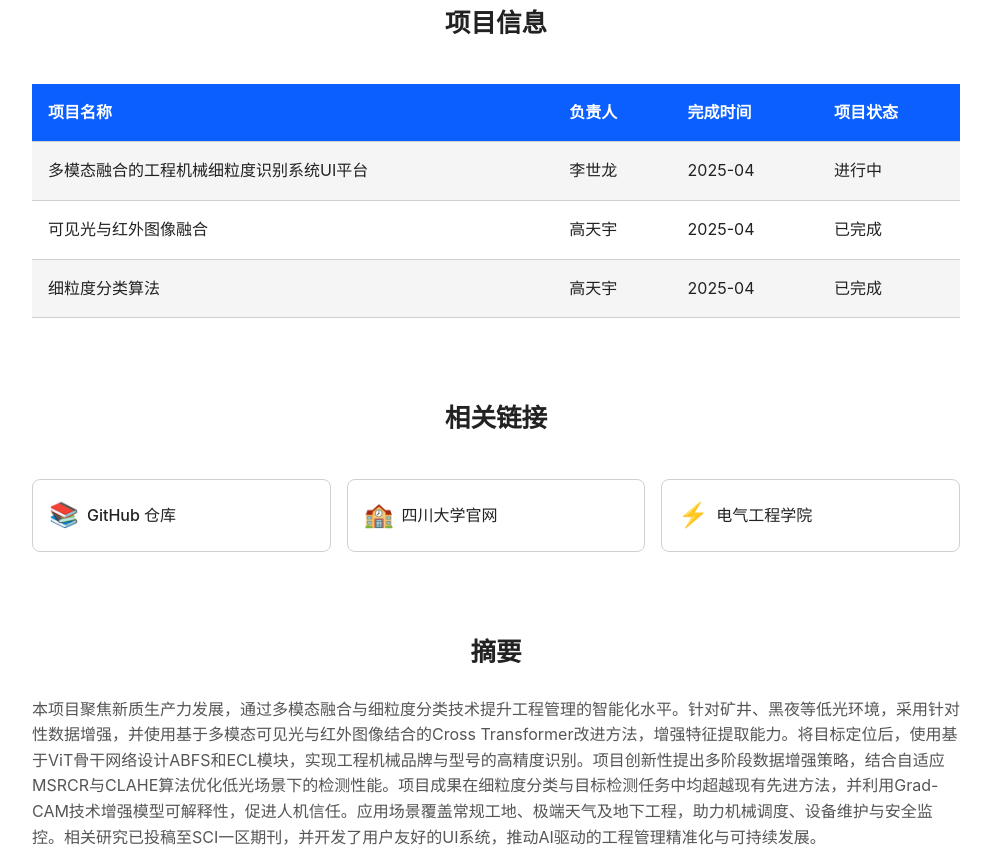
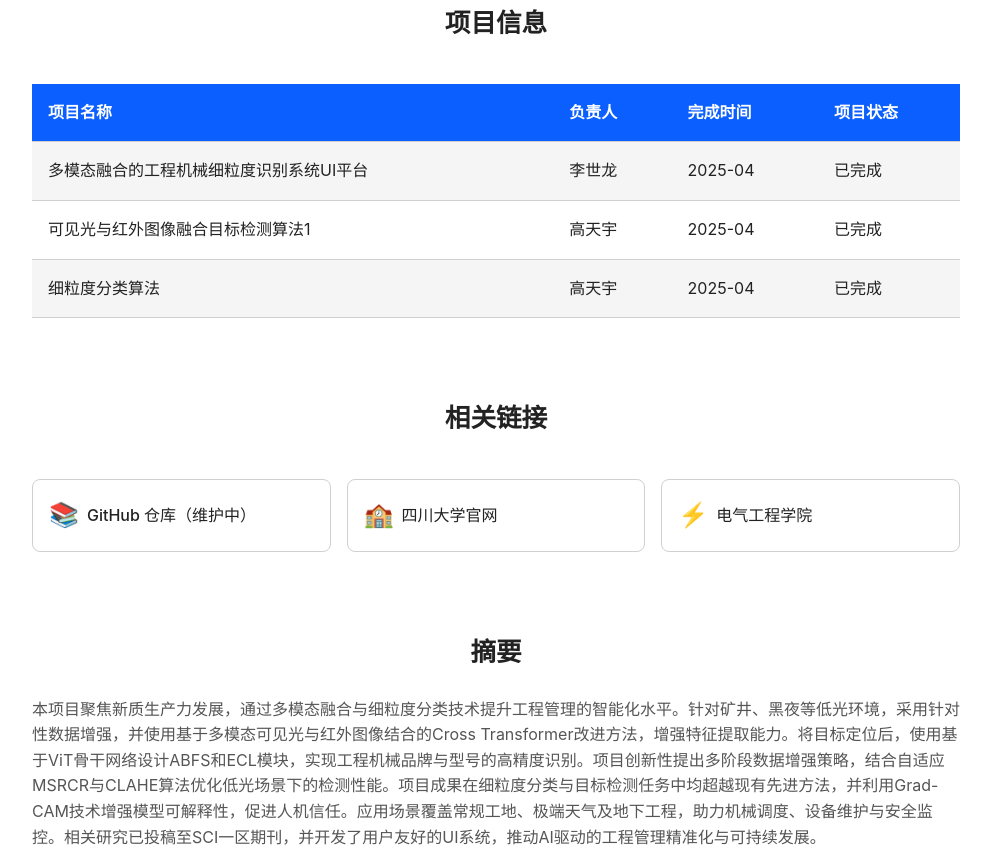
Before and after one commit to 9vvqaq/9vvqaq.github.io, a plain HTML site: page index.html in a window 1280 px wide. Shown: the part 597-1450 px from the top of the page, without its empty margins (144-1135 px from the left). Drawn offline with Linux system fonts and the light colour scheme; a script that the page names is missing.

Commit message:
Add files via upload

```diff
--- a/index.html
+++ b/index.html
@@ -74,10 +74,10 @@ canvas{height:128px;width:128px}
             <td>多模态融合的工程机械细粒度识别系统UI平台</td>
             <td>李世龙</td>
             <td>2025-04</td>
-            <td>进行中</td>
+            <td>已完成</td>
           </tr>
           <tr>
-            <td>可见光与红外图像融合</td>
+            <td>可见光与红外图像融合目标检测算法1</td>
             <td>高天宇</td>
             <td>2025-04</td>
             <td>已完成</td>
@@ -98,7 +98,7 @@ canvas{height:128px;width:128px}
       <div class="links-container">
         <a href="https://github.com/9vvqaq/9vvqaq.github.io" target="_blank" class="link-card">
           <span class="link-icon">📚</span>
-          <span class="link-text">GitHub 仓库</span>
+          <span class="link-text">GitHub 仓库（维护中）</span>
         </a>
         <a href="https://www.scu.edu.cn" target="_blank" class="link-card">
           <span class="link-icon">🏫</span>
@@ -144,7 +144,7 @@ canvas{height:128px;width:128px}
           <source src="videos/ui-demo.mp4" type="video/mp4">
           您的浏览器不支持视频标签
         </video>
-        <p class="caption">视频1: 用户界面交互演示，支持参数配置、数据上传与实时推理结果可视化</p>
+        <p class="caption">视频1: 用户界面交互演示，支持参数配置、数据上传与实时推理结果可视化（网站上传限制，视频较模糊，之后会进行升级）</p>
       </div>
     </div>
   </section>
```
